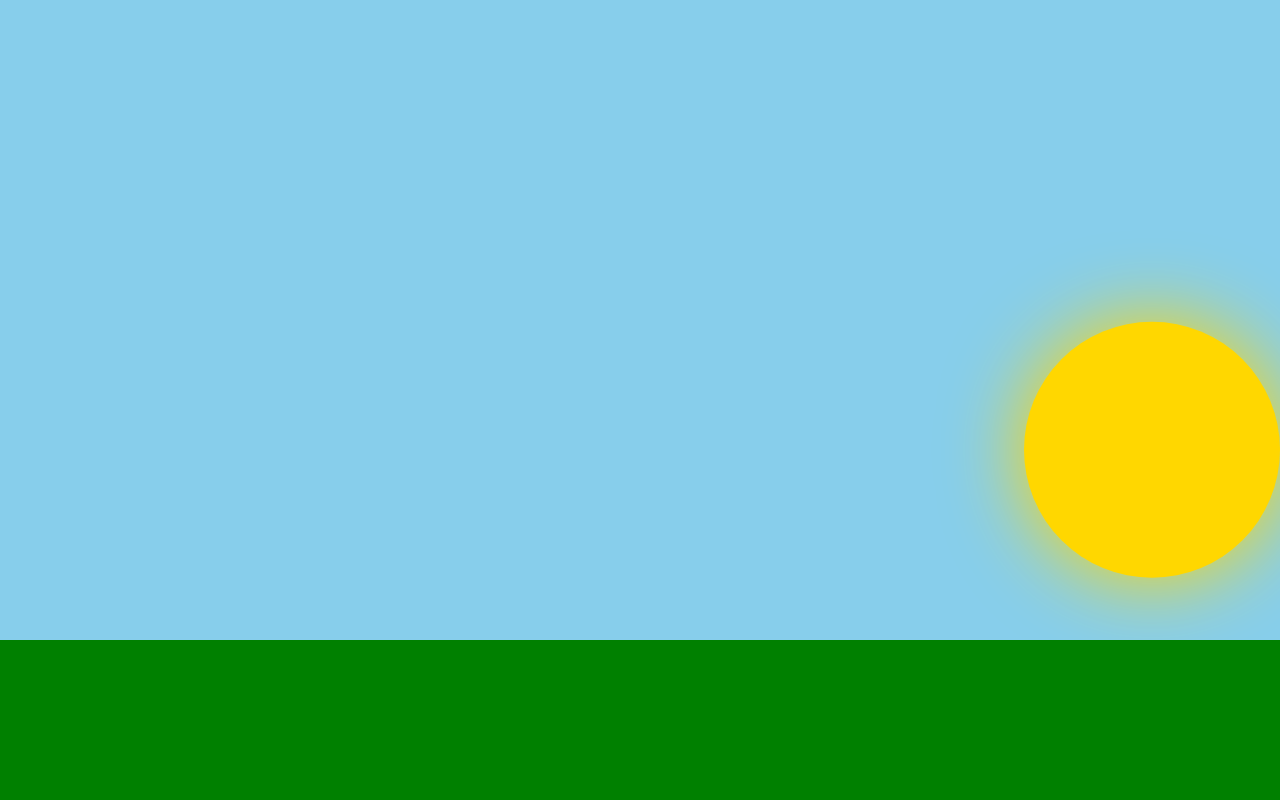
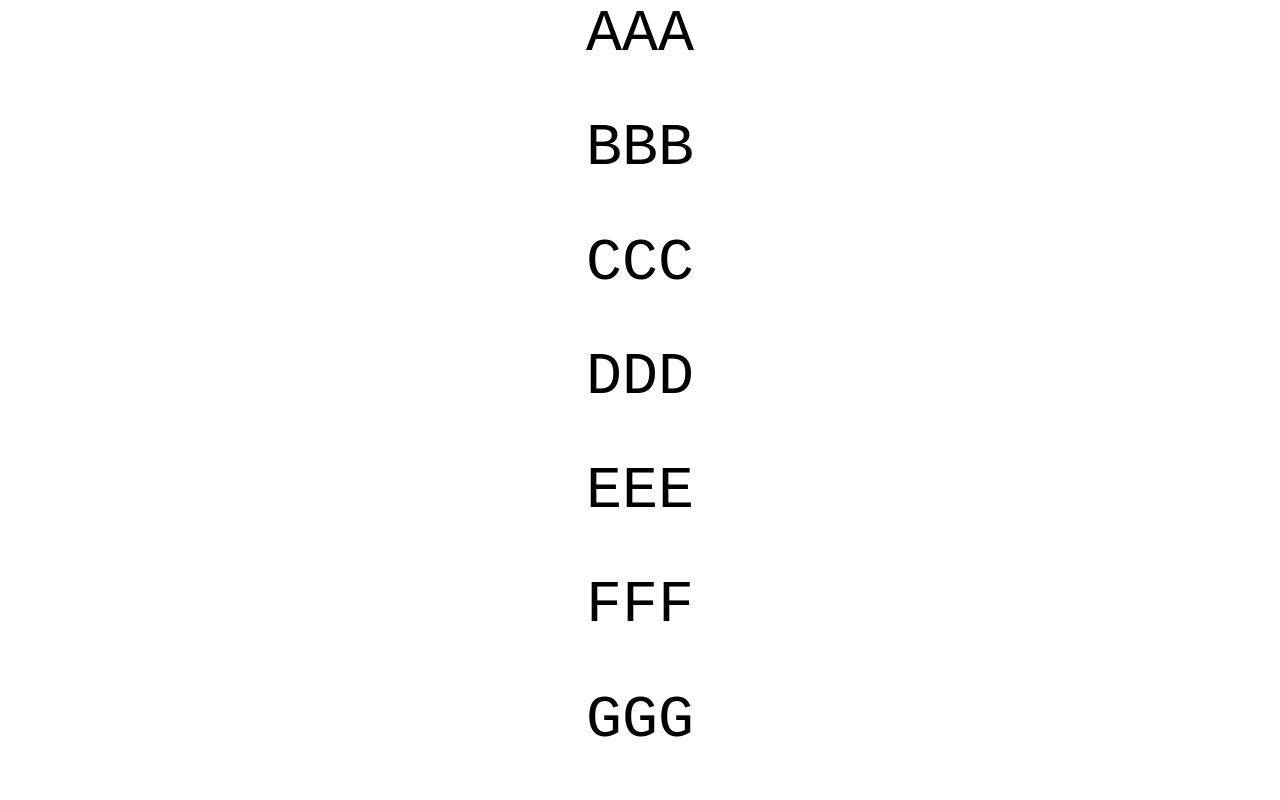
Before and after one commit to mateusz5564/ZaawProjUdemySamuraj, a plain HTML site: page s23/gsap.html in a window 1280 px wide. Drawn offline with nearby package versions, Linux system fonts and the light colour scheme.

Commit message:
s24e06 staggerFrom ex1

```diff
--- a/s23/gsap.html
+++ b/s23/gsap.html
@@ -6,48 +6,40 @@
   <meta name="viewport" content="width=device-width, initial-scale=1.0">
   <title>Document</title>
   <style>
-    body {
-      background-color: skyblue;
-      margin: 0;
-    }
 
-    .grass {
-      position: absolute;
-      bottom: 0;
-      width: 100%;
-      height: 20vh;
-      background-color: green;
-    }
+body {
+  display: flex;
+  height: 100vh;
+  flex-direction: column;
+  margin: 0;
+  overflow: hidden;
+}
 
-    .sun {
-      position: absolute;
-      bottom: 0;
-      left: -20vw;
-      width: 20vw;
-      height: 20vw;
-      background-color: orange;
-      border-radius: 50%;
-      box-shadow: 0 0 30px 0 orange;
-    }
-
+div {
+  flex-grow: 1;
+  font-family: monospace;
+  font-size: 60px;
+  text-align: center;
+  visibility: hidden;
+}
 
   </style>
 </head>
 
 <body>
-  <div class="sun"></div>
-  <div class="grass"></div>
+  <div>AAA</div>
+  <div>BBB</div>
+  <div>CCC</div>
+  <div>DDD</div>
+  <div>EEE</div>
+  <div>FFF</div>
+  <div>GGG</div>
 
 
   <script src="https://cdnjs.cloudflare.com/ajax/libs/gsap/2.1.3/TweenMax.min.js"></script>
   <script>
-    const windowWidth = window.innerWidth;
-    const windowHeight = window.innerHeight;
-    const sun = document.querySelector('.sun');
-    const animationTime = 6;
-
-    TweenMax.to(sun, animationTime, { x: windowWidth + sun.offsetWidth, ease: Power0.easeNone})
-    TweenMax.to(sun, animationTime / 2, { y: - windowHeight * .5, backgroundColor: "yellow", boxShadow: "0 0 120px 0 yellow", repeat: 1, yoyo: true})
+    TweenMax.set('div', { visibility: "visible" })
+    TweenMax.staggerFrom('div', 1, {x: 130, opacity: 0, delay: 1}, .4);
 
   </script>
 </body>
```
